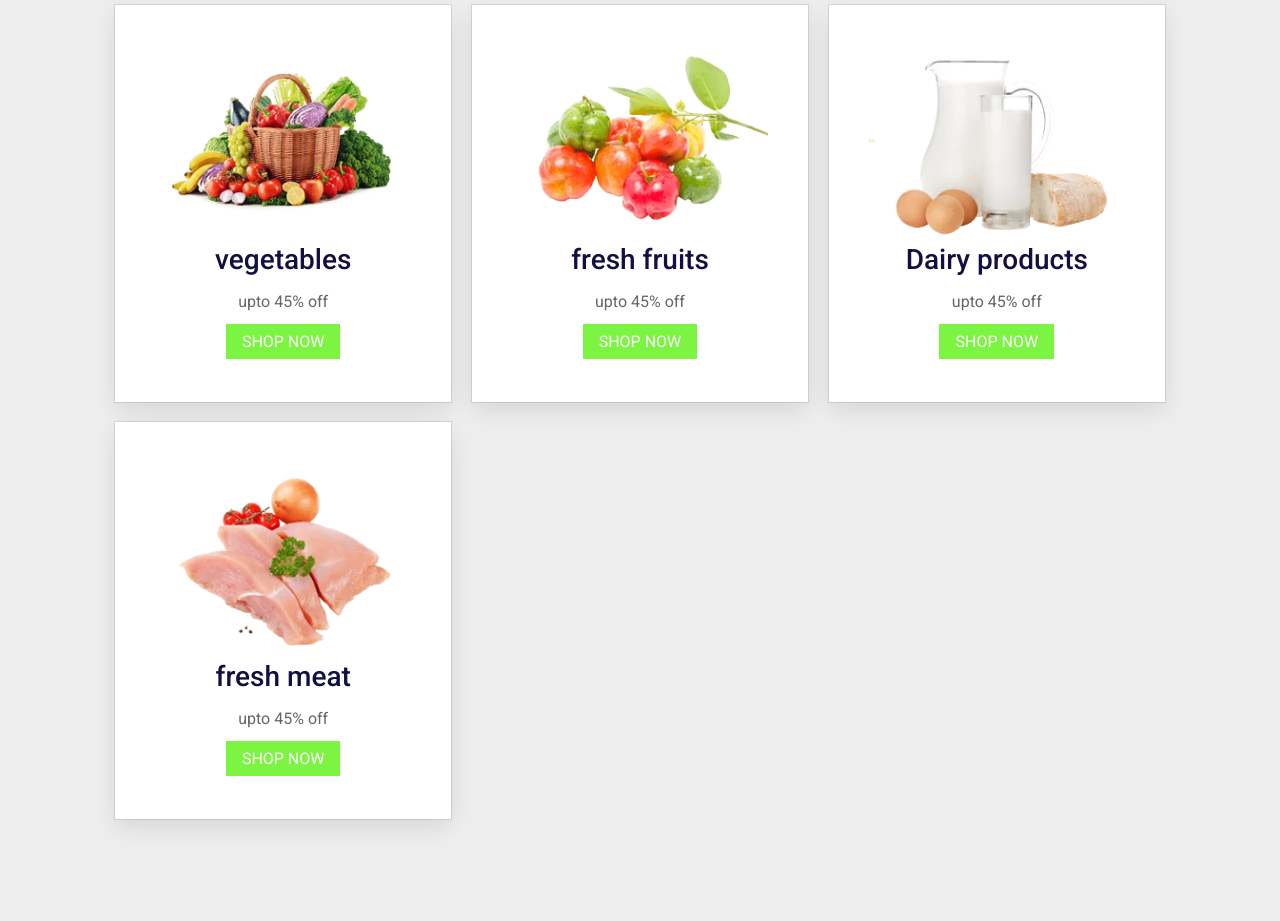
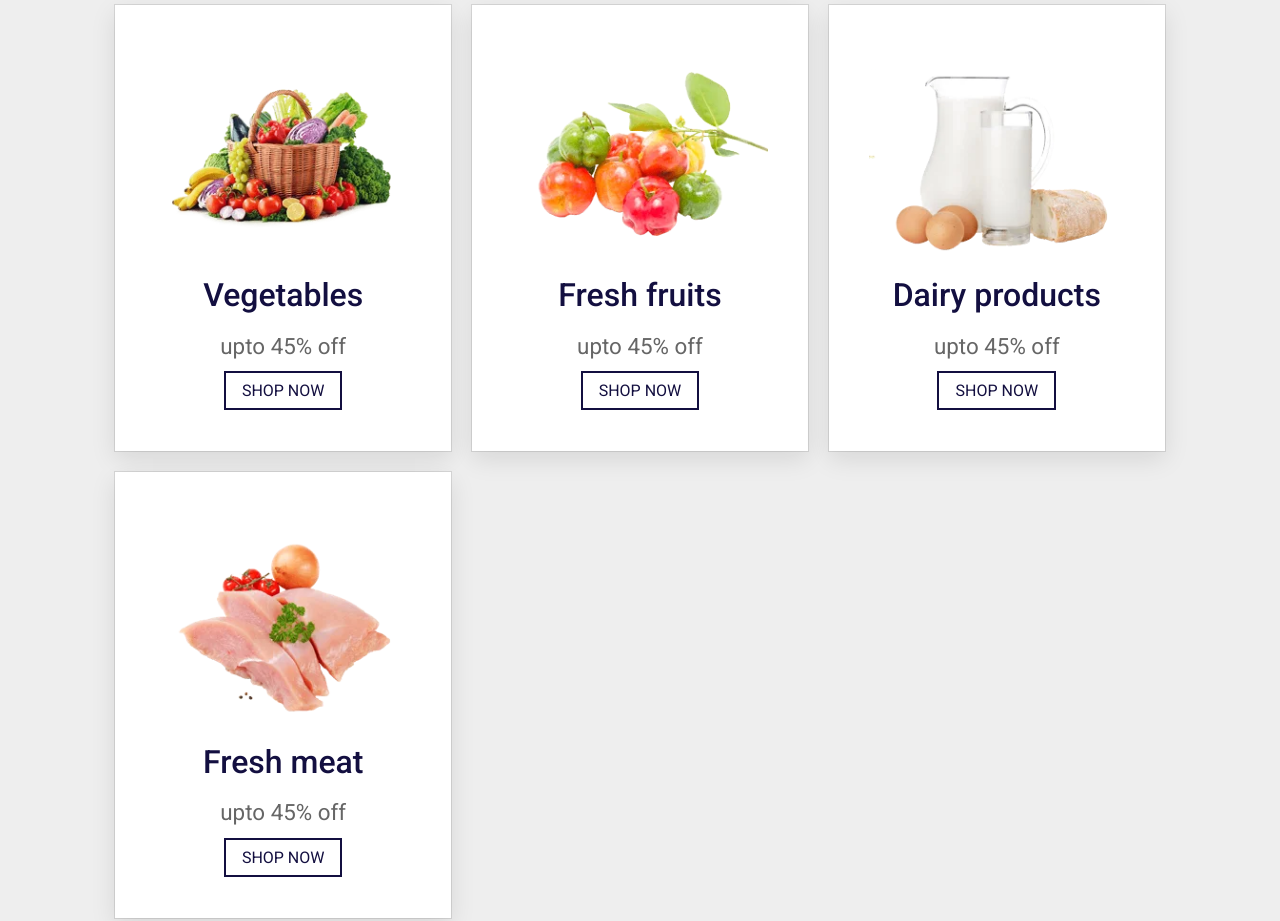
Before and after one commit to fobiero/ecommerce, a plain HTML site: page index.html in a window 1280 px wide. Shown: the part 2653-3574 px from the top of the page. Before the commit the page ends 3536 px from the top, so only its background shows below. Drawn offline with nearby package versions, Linux system fonts and the light colour scheme.

Commit message:
edit lat build

```diff
--- a/css/style.css
+++ b/css/style.css
@@ -179,12 +179,13 @@ section {
 .btn-read-more {
     text-decoration: none;
     color: var(--black);
-    border: 2px solid var(--color);
+    border: 2px solid var(--black);
     padding: 10px 30px;
     outline: none;
 }
 
 .btn-read-more:hover {
+    text-decoration: none;
     transition: ease-in-out 0.3s;
     color: #fff;
     background-color: var(--color);
@@ -278,11 +279,10 @@ section {
 
 .categories .category-items .box a {
     cursor: pointer;
-    position: relative;
-    border: none;
+    /* position: relative; */
+    border: 2px solid var(--black);
     outline: none;
-    color: #fff;
-    background-color: var(--color);
+    color: var(--black);
     margin-top: 40px;
     padding: 8px 16px;
     text-transform: uppercase;
@@ -290,4 +290,27 @@ section {
 
 .categories .category-items .box a:hover {
     text-decoration: none;
+    transition: ease-in-out .2s;
+    background-color: var(--color);
 }
+
+.categories .category-items .box img {
+    margin: 1rem 0;
+}
+
+.categories .category-items .box h3 {
+    font-size: 2rem;
+    color: var(--black);
+    line-height: 1.3;
+}
+
+.categories .category-items .box p {
+    font-size: 1.4rem;
+    color: var(--light-color);
+}
+
+
+/* end categores  */
+
+
+/*    Carousel Fade Transition   */
--- a/index.html
+++ b/index.html
@@ -233,13 +233,13 @@
         <div class="category-items">
             <div class="box">
                 <img src="./image/cat-1.png" alt="">
-                <h3>vegetables</h3>
+                <h3>Vegetables</h3>
                 <p>upto 45% off</p>
                 <a href="#" class="shop_now">shop now</a>
             </div>
             <div class="box">
                 <img src="./image/cat-2.png" alt="">
-                <h3>fresh fruits</h3>
+                <h3>Fresh fruits</h3>
                 <p>upto 45% off</p>
                 <a href="#" class="shop_now">shop now</a>
             </div>
@@ -251,11 +251,16 @@
             </div>
             <div class="box">
                 <img src="./image/cat-4.png" alt="">
-                <h3>fresh meat </h3>
+                <h3>Fresh meat </h3>
                 <p>upto 45% off</p>
                 <a href="#" class="shop_now">shop now</a>
             </div>
         </div>
+    </section>
+    <!-- end categories  -->
+    <!-- reviews  -->
+    <section class="reviews">
+
     </section>
 
 
```
